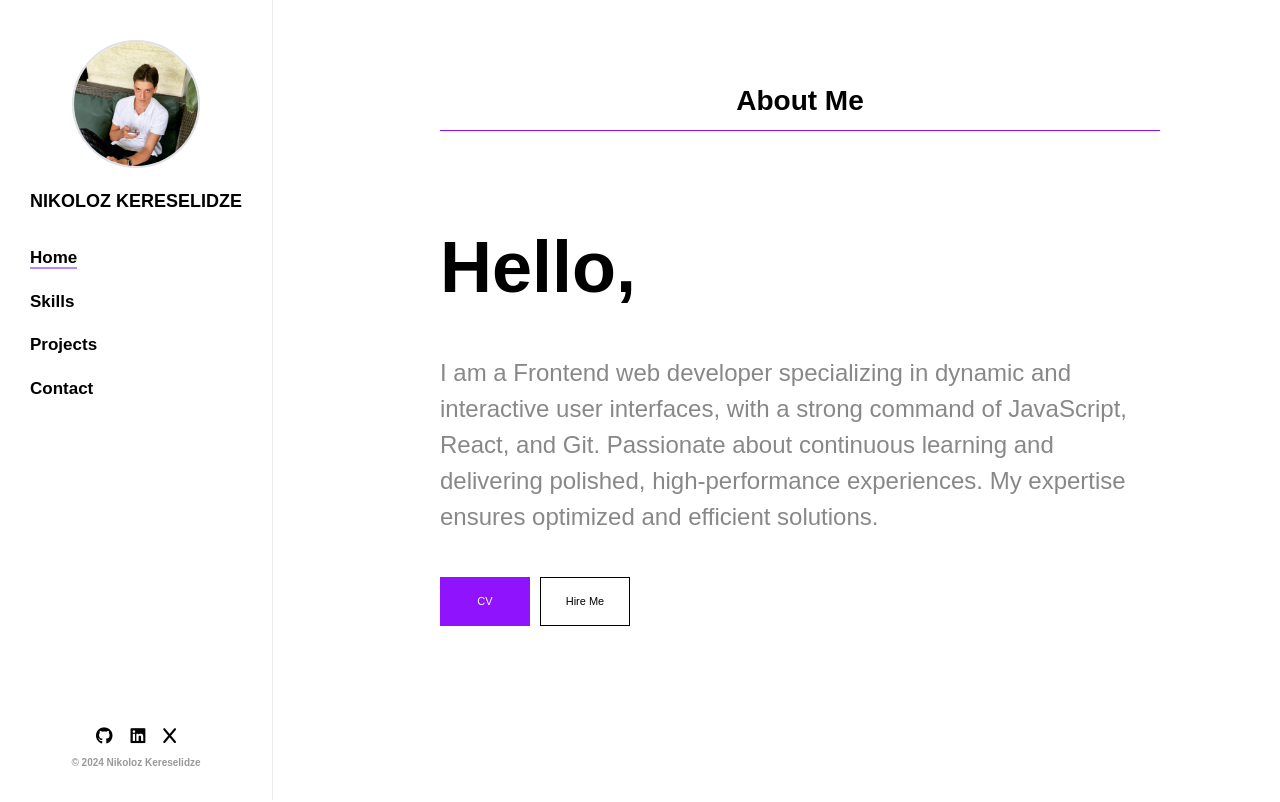
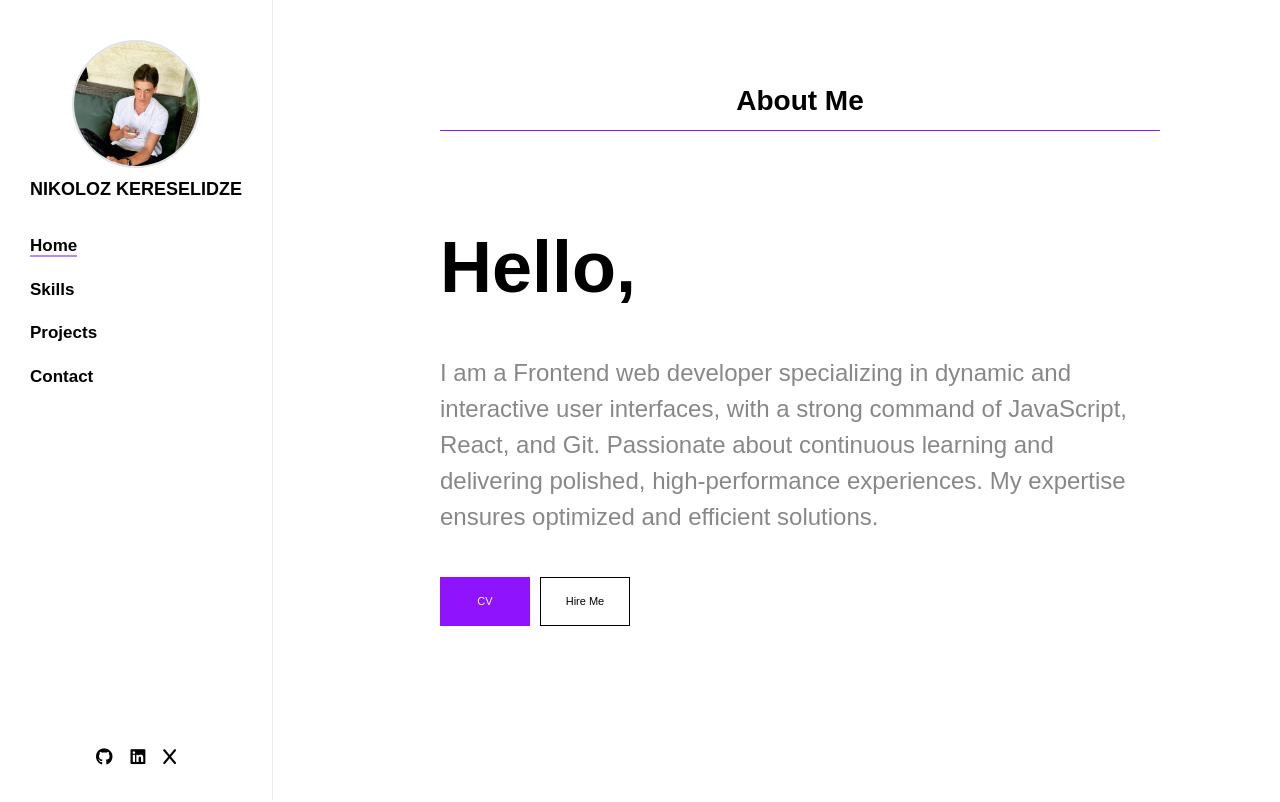
Before and after one commit to NikolozKereselidze/portfolio-project, a React (Vite) app: page / in a window 1280 px wide. Shown: the top 802 px of the page. Built offline with nearby package versions, Linux system fonts and the light colour scheme; a web font is replaced by a local one.

Commit message:
style: wrap nav photo and name in a div for layout adjustments; remove copyright text

```diff
--- a/src/components/Navigation/Navigation.jsx
+++ b/src/components/Navigation/Navigation.jsx
@@ -11,11 +11,13 @@ const Navigation = () => {
 
   return (
     <aside className={styles.aside}>
-      <div className={styles.photoWrapper}>
-        <img src={navPhoto} alt="" />
+      <div className={styles.photoNameWrapper}>
+        <div className={styles.photoWrapper}>
+          <img src={navPhoto} alt="" />
+        </div>
+
+        <h2 className={styles.navHeader}>Nikoloz Kereselidze</h2>
       </div>
-
-      <h2 className={styles.navHeader}>Nikoloz Kereselidze</h2>
 
       <nav className={styles.navigation}>
         <ul>
@@ -84,7 +86,6 @@ const Navigation = () => {
             </a>
           </li>
         </ul>
-        <h4>&#169; 2024 Nikoloz Kereselidze</h4>
       </div>
     </aside>
   );
--- a/src/components/Navigation/Navigation.module.css
+++ b/src/components/Navigation/Navigation.module.css
@@ -11,6 +11,11 @@
   display: flex;
   flex-direction: column;
   gap: 1.2rem;
+}
+
+.photoNameWrapper {
+  display: flex;
+  flex-direction: column;
 }
 
 .photoWrapper {
@@ -72,8 +77,3 @@
   font-size: 1.5rem;
   gap: 1.8rem;
 }
-
-.footer > h4 {
-  color: #999;
-  text-align: center;
-}
```
